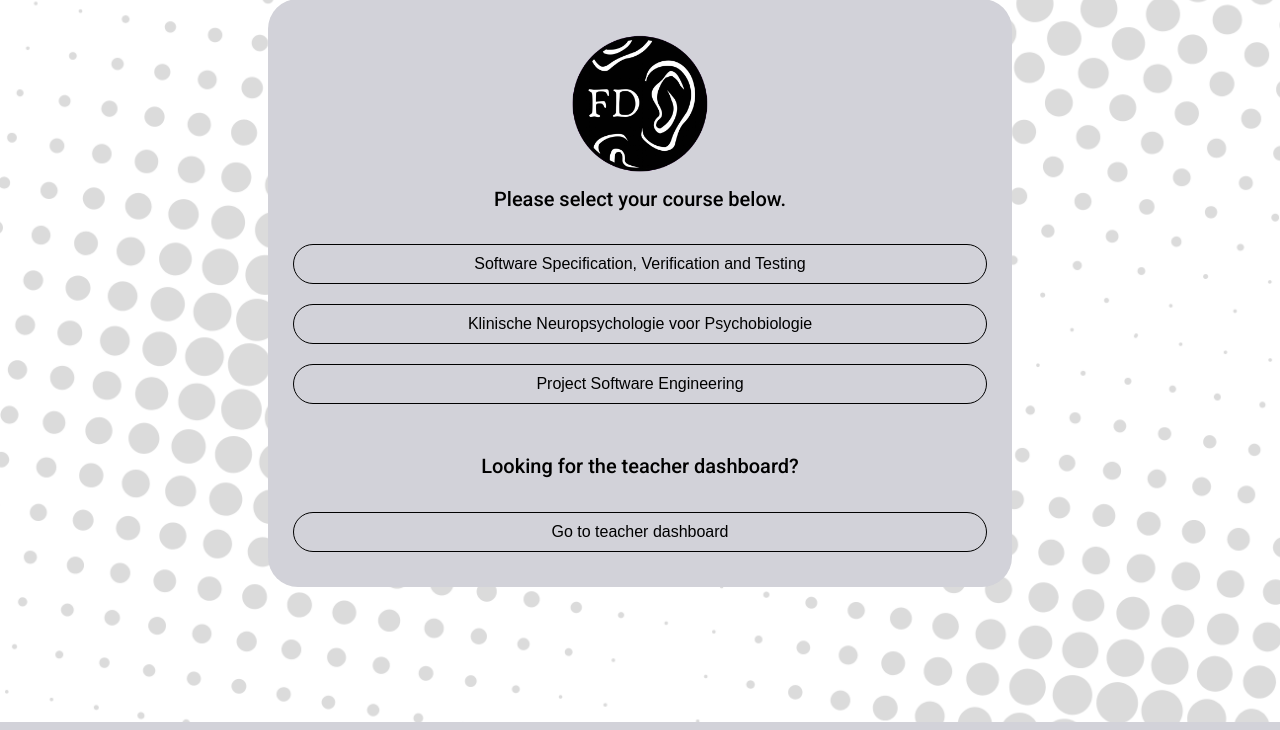
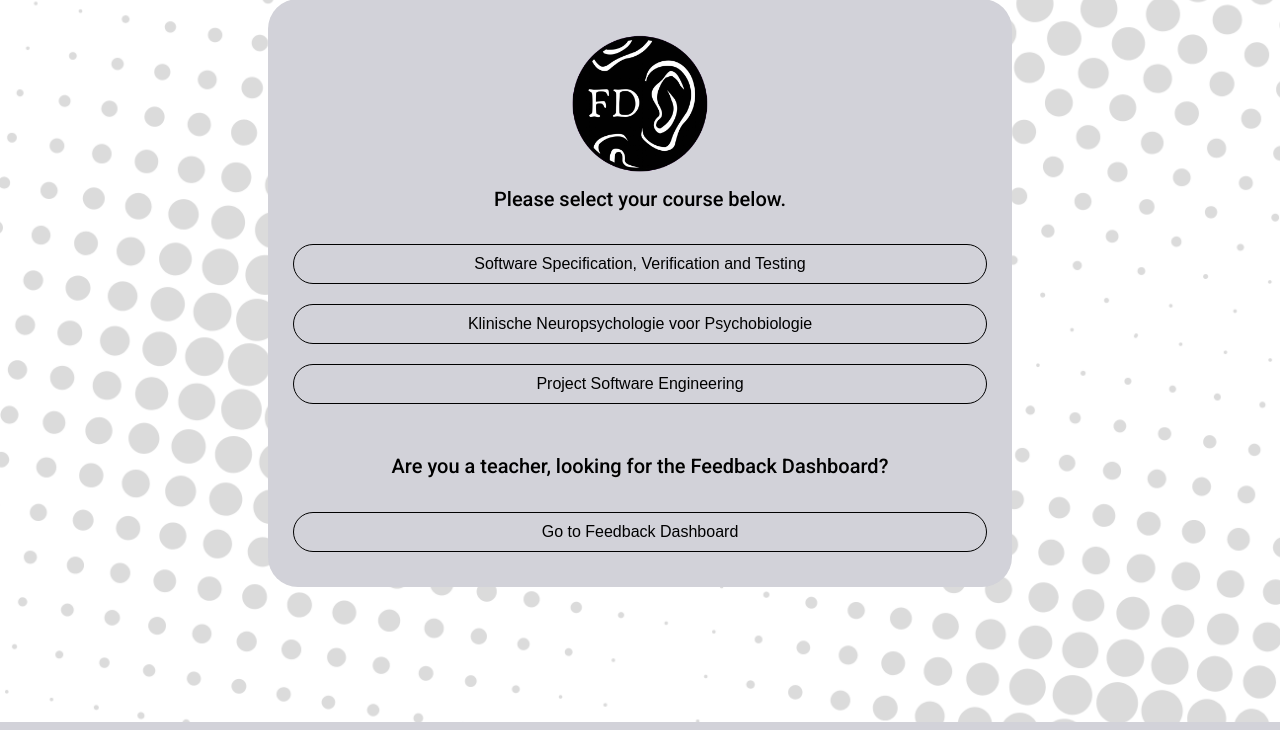
Before and after one commit to nzwemmer/feedbackdiary, a PHP site: page /index.php in a window 1280 px wide. Shown: the part 42-772 px from the top of the page. Run offline with PHP 8.4, Linux system fonts and the light colour scheme; some libraries are stand-ins or nearby versions.

Commit message:
Renamed Teacher Dashboard to Feedback Dashboard

```diff
--- a/application/frontend/src/views/pages/login/Login.js
+++ b/application/frontend/src/views/pages/login/Login.js
@@ -247,7 +247,7 @@ const Login = () => {
                   <CCard className="p-4">
                     <CCardHeader>
                       <CCardTitle>Welcome to Feedbackdiary</CCardTitle>
-                      <CCardSubtitle>Teacher Dashboard</CCardSubtitle>
+                      <CCardSubtitle>Feedback Dashboard</CCardSubtitle>
                     </CCardHeader>
                     <CCardBody>
                       <CForm onSubmit={handleSubmit}>
--- a/website/assets/forms/course_select.php
+++ b/website/assets/forms/course_select.php
@@ -6,6 +6,6 @@
     <button type="button" onclick="redirectToURL('https://pse.feedbackdiary.nl')">Project Software Engineering</button>
 </div>
 <div class="form-inner" style="text-align: center;">
-    <h1> Looking for the teacher dashboard? </h1>
-    <button type="button" onclick="redirectToURL('https://teacher.feedbackdiary.nl')">Go to teacher dashboard</button>
+    <h1> Are you a teacher, looking for the Feedback Dashboard? </h1>
+    <button type="button" onclick="redirectToURL('https://teacher.feedbackdiary.nl')">Go to Feedback Dashboard</button>
 </div>
```
